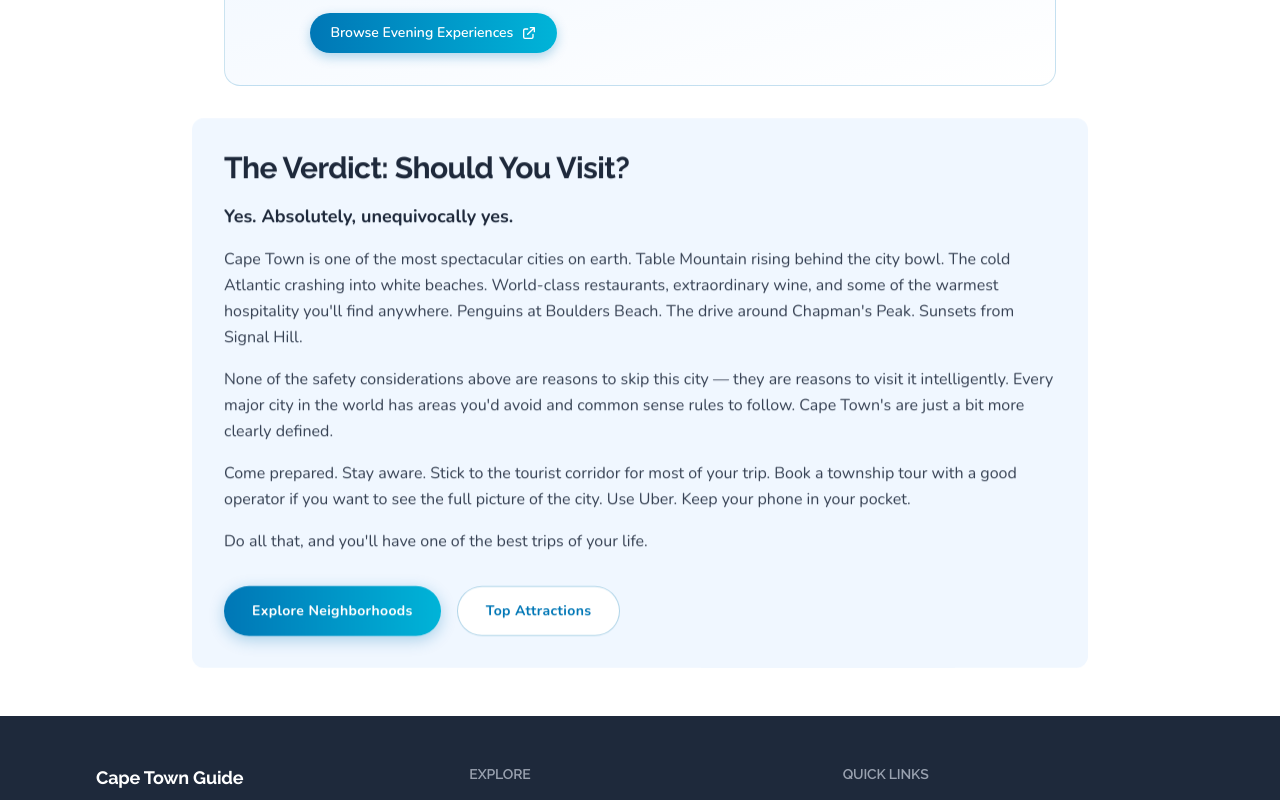
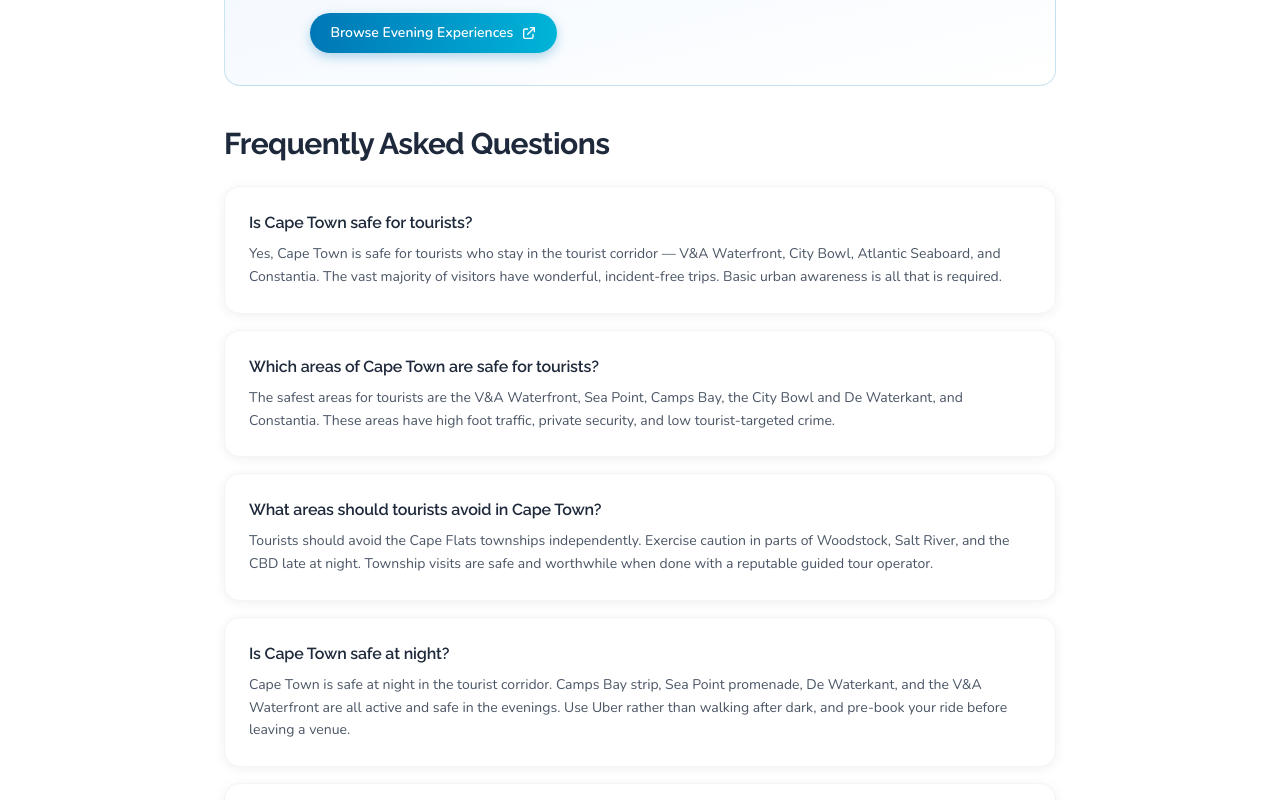
Before and after one commit to RossouwMaritz/cpt-travel, a Next.js app: page /safety in a window 1280 px wide. Shown: the part 6620-7420 px from the top of the page. Built offline with nearby package versions, Linux system fonts and the light colour scheme.

Commit message:
feat: display faq section visibly

```diff
--- a/src/app/best-time-to-visit/page.tsx
+++ b/src/app/best-time-to-visit/page.tsx
@@ -7,6 +7,7 @@ import SectionWrapper from '@/components/ui/SectionWrapper'
 import AffiliateSlot from '@/components/safety/AffiliateSlot'
 import { viatorUrl } from '@/lib/viator'
 import { faqPageSchema } from '@/lib/schema'
+import FaqSection from '@/components/ui/FaqSection'
 
 const faqs = [
   {
@@ -233,6 +234,8 @@ export default function BestTimeToVisitPage() {
           </div>
         </AnimateIn>
 
+        <FaqSection faqs={faqs} />
+
         {/* Verdict */}
         <AnimateIn direction="up">
           <div className="rounded-2xl bg-gradient-to-br from-brand-slate to-[#2d4a6b] text-white p-6 sm:p-8 mb-8">
--- a/src/app/safety/page.tsx
+++ b/src/app/safety/page.tsx
@@ -9,6 +9,7 @@ import SectionWrapper from '@/components/ui/SectionWrapper'
 import Button from '@/components/ui/Button'
 import { viatorUrl } from '@/lib/viator'
 import { faqPageSchema } from '@/lib/schema'
+import FaqSection from '@/components/ui/FaqSection'
 
 const faqs = [
   {
@@ -202,6 +203,8 @@ export default function SafetyPage() {
           enabled={true}
         />
 
+        <FaqSection faqs={faqs} />
+
         <SafetySection id="verdict" heading="The Verdict: Should You Visit?" highlight>
           <p className="text-lg font-medium text-brand-slate">
             <strong>Yes. Absolutely, unequivocally yes.</strong>
--- a/src/app/solo-female-travel/page.tsx
+++ b/src/app/solo-female-travel/page.tsx
@@ -7,6 +7,7 @@ import SectionWrapper from '@/components/ui/SectionWrapper'
 import AffiliateSlot from '@/components/safety/AffiliateSlot'
 import { viatorUrl } from '@/lib/viator'
 import { faqPageSchema } from '@/lib/schema'
+import FaqSection from '@/components/ui/FaqSection'
 
 const faqs = [
   {
@@ -250,6 +251,8 @@ export default function SoloFemaleTravelPage() {
           </ul>
         </AnimateIn>
 
+        <FaqSection faqs={faqs} />
+
         {/* Verdict */}
         <AnimateIn direction="up">
           <div className="rounded-2xl bg-gradient-to-br from-brand-slate to-[#2d4a6b] text-white p-6 sm:p-8 mb-8">
--- /dev/null
+++ b/src/components/ui/FaqSection.tsx
@@ -0,0 +1,22 @@
+import { FaqItem } from '@/lib/schema'
+
+interface FaqSectionProps {
+  faqs: FaqItem[]
+  heading?: string
+}
+
+export default function FaqSection({ faqs, heading = 'Frequently Asked Questions' }: FaqSectionProps) {
+  return (
+    <div className="my-10">
+      <h2 className="font-display text-2xl sm:text-3xl font-bold text-brand-slate mb-6">{heading}</h2>
+      <div className="space-y-4">
+        {faqs.map((faq) => (
+          <div key={faq.question} className="bg-white rounded-2xl border border-gray-100 shadow-[0_2px_12px_rgba(0,0,0,0.06)] p-6">
+            <h3 className="font-display font-semibold text-brand-slate mb-2">{faq.question}</h3>
+            <p className="text-gray-600 text-sm leading-relaxed">{faq.answer}</p>
+          </div>
+        ))}
+      </div>
+    </div>
+  )
+}
```
Also changed, not shown: 1 other file (tests, documents, lock files or other folders).
